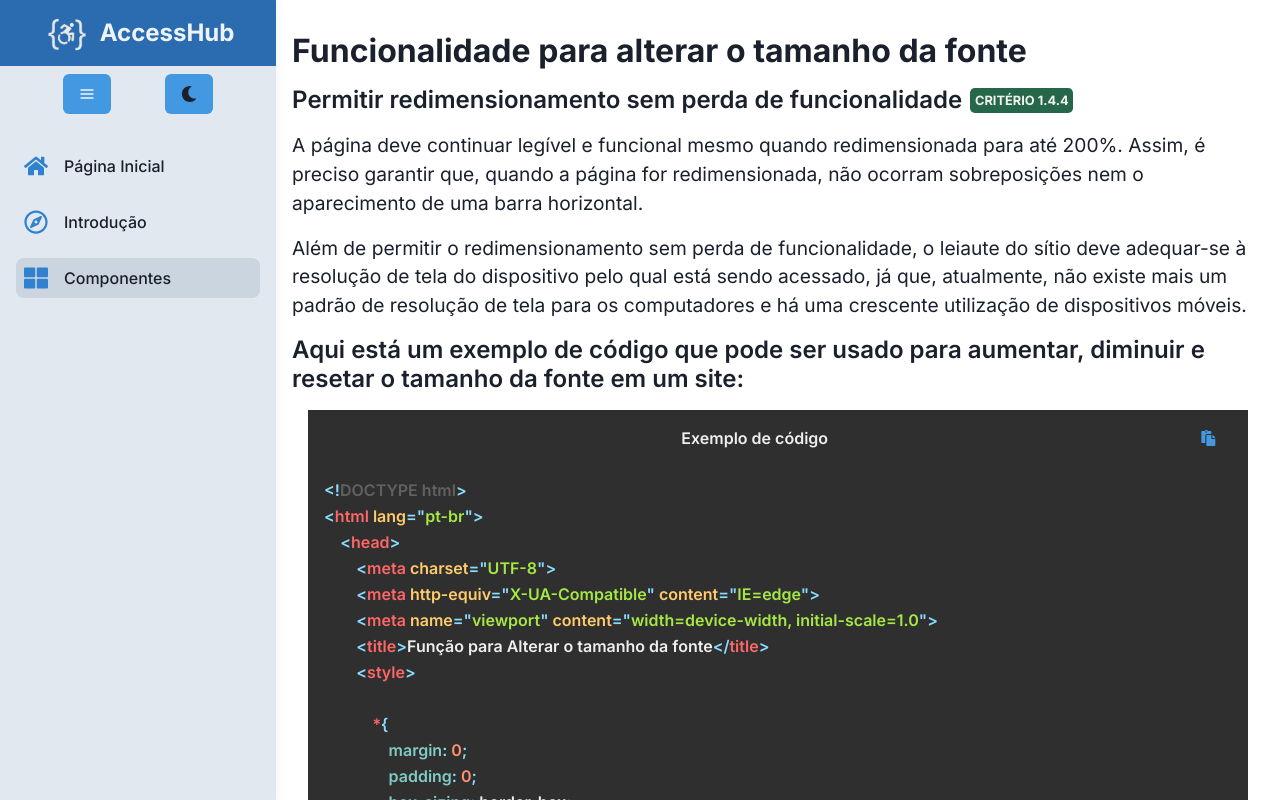
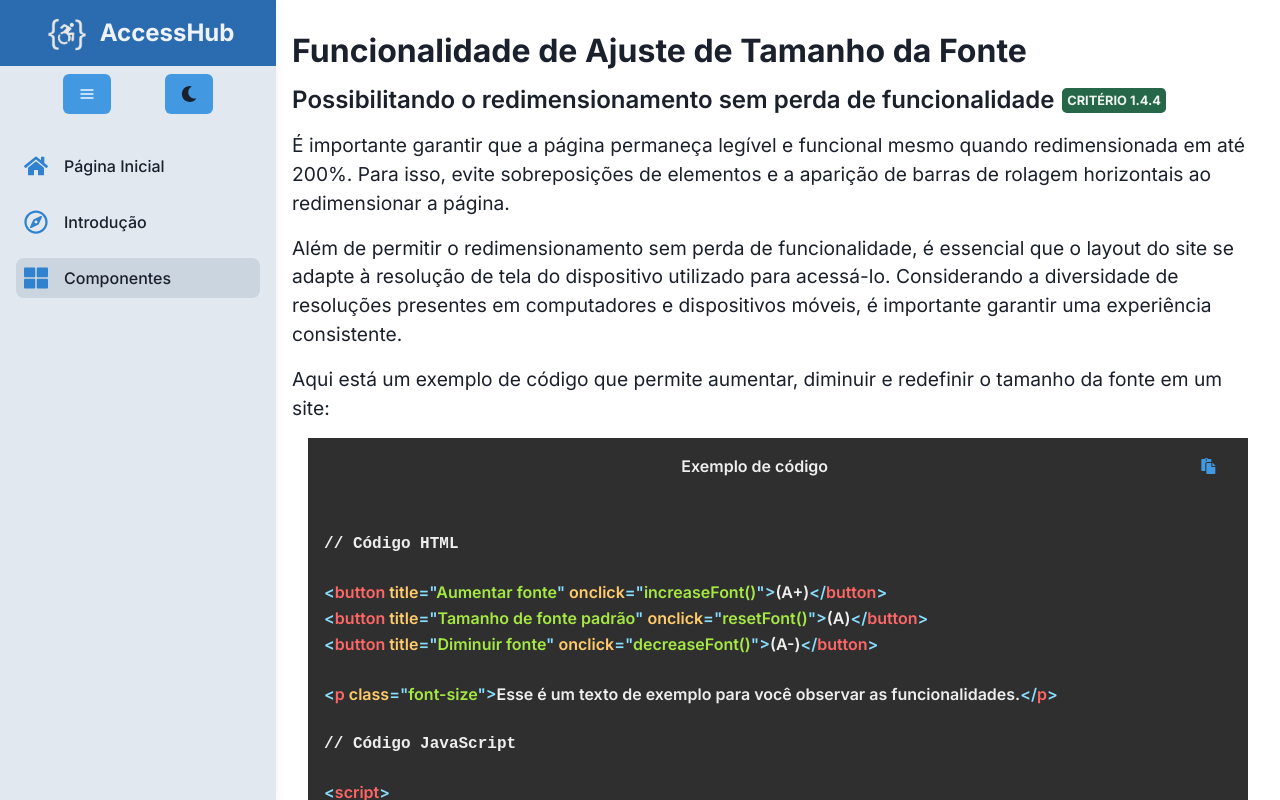
Before and after one commit to daviteixeira-dev/accesshub, a React (Vite) app: page /componentes/alterar-tamanho-da-fonte in a window 1280 px wide. Built offline with nearby package versions, Linux system fonts and the light colour scheme.

Commit message:
Refactoring the Font Size Adjustment feature code and improving the textual content of the page

```diff
--- a/src/markdown/alterarFontes_01.md
+++ b/src/markdown/alterarFontes_01.md
@@ -1,155 +1,62 @@
 
 <Code language='html'>
-&lt;!DOCTYPE html&gt;
-&lt;html lang="pt-br"&gt;
-    &lt;head&gt;
-        &lt;meta charset="UTF-8"&gt;
-        &lt;meta http-equiv="X-UA-Compatible" content="IE=edge"&gt;
-        &lt;meta name="viewport" content="width=device-width, initial-scale=1.0"&gt;
-        &lt;title&gt;Função para Alterar o tamanho da fonte&lt;/title&gt;
-        &lt;style&gt;
 
-            *{
-                margin: 0;
-                padding: 0;
-                box-sizing: border-box;
+// Código HTML
+
+&lt;button title="Aumentar fonte" onclick="increaseFont()"&gt;(A+)&lt;/button&gt;
+&lt;button title="Tamanho de fonte padrão" onclick="resetFont()"&gt;(A)&lt;/button&gt;
+&lt;button title="Diminuir fonte" onclick="decreaseFont()"&gt;(A-)&lt;/button&gt;
+
+&lt;p class="font-size"&gt;Esse é um texto de exemplo para você observar as funcionalidades.&lt;/p&gt;
+
+// Código JavaScript
+
+&lt;script&gt;
+    //Variáveis para armazenar os valores originais da fonte
+
+    let fontSizeElements = document.querySelectorAll(".font-size");
+    let originalFontSizes = {};
+
+    for(let i = 0; i < fontSizeElements.length; i++){
+        // Armazena o tamanho original da fonte
+        originalFontSizes[i] = getComputedStyle(fontSizeElements[i]).fontSize;
+    }
+
+    // Função para aumentar o tamanho da fonte
+    function increaseFont(){
+        // Seleciona todos os elementos com a classe "font-size"
+        let elements = document.querySelectorAll(".font-size");
+
+        for(let i = 0; i < elements.length; i++){
+            let fontSize = parseInt(getComputedStyle(elements[i]).fontSize);
+
+            if(fontSize < 30){  // Limite máximo de aumento
+                fontSize += 2;
+                elements[i].style.fontSize = fontSize + "px";
             }
+        }
+    }
 
-            header nav {
-                width: 100%;
-                padding: 1rem;
-                display: flex;
-                margin-bottom: 1rem;
-                align-items: center;
-                background-color: #ddd;
-                justify-content: space-around;
+    // Função para diminuir o tamanho da fonte
+    function decreaseFont(){
+        // Seleciona todos os elementos com a classe "font-size"
+        let elements = document.querySelectorAll(".font-size");
+
+        for(let i = 0; i < elements.length; i++){
+            let fontSize = parseInt(getComputedStyle(elements[i]).fontSize);
+
+            if(fontSize > 12){ // Limite mínimo de diminuição
+                fontSize -= 2;
+                elements[i].style.fontSize = fontSize + "px";
             }
+        }
+    }
 
-            header nav ul,
-            header nav .bts {
-                display: flex;
-                align-items: center;
-                justify-content: space-around;
-            }
-
-            header nav ul {
-                width: 60%;
-            }
-
-            header nav p,
-            header nav .bts {
-                width: 20%;
-            }
-
-            header nav ul li {
-                list-style: none;
-            }
-
-            header nav .bts button {
-                padding: .5rem;
-                cursor: pointer;
-            }
-
-            main {
-                margin: 1rem;
-            }
-
-            main h1 {
-                font-size: 30px;
-                margin-bottom: 1rem;
-            }
-
-            main p {
-                font-size: 16px;
-                margin-bottom: 1rem;
-            }
-
-            main h1, main p {
-                transition: 0.4s ease-in-out;
-            }
-        &lt;/style&gt;
-    &lt;/head&gt;
-    &lt;body&gt;
-        &lt;header&gt;
-            &lt;nav&gt;
-                &lt;p&gt;Menu&lt;/p&gt;
-                &lt;ul&gt;
-                    &lt;li&gt;Home&lt;/li&gt;
-                    &lt;li&gt;Produtos&lt;/li&gt;
-                    ...
-                    &lt;li&gt;Sobre&lt;/li&gt;
-                &lt;/ul&gt;
-                &lt;div class="bts"&gt;
-                    &lt;button title="Aumentar fonte" onclick="increaseFont()"&gt;(A+)&lt;/button&gt;
-                    &lt;button title="Tamanho de fonte padrão" onclick="resetFont()"&gt;(A)&lt;/button&gt;
-                    &lt;button title="Diminuir fonte" onclick="decreaseFont()"&gt;(A-)&lt;/button&gt;
-                &lt;/div&gt;
-            &lt;/nav&gt;
-        &lt;/header&gt;
-        &lt;main&gt;
-            &lt;h1 class="font-size"&gt;
-                Texto de Exemplo
-            &lt;/h1&gt;
-
-            &lt;p class="font-size"&gt;
-                Esse é um texto de exemplo para você observar as funcionalidades de aumentar e diminuir
-                a fonte, como também resetar a mesma para o tamanho original.
-            &lt;/p&gt;
-
-            &lt;p class="font-size"&gt;
-                Lorem ipsum dolor sit amet, consectetur adipisicing elit. Laboriosam iusto vero
-                perspiciatis dolor, ducimus, dolorum delectus omnis voluptas pariatur error
-                esse provident facilis. Doloribus suscipit quisquam quod saepe deleniti asperiores?
-            &lt;/p&gt;
-        &lt;/main&gt;
-        &lt;script&gt;
-            //Variáveis para armazenar os valores originais da fonte
-
-            let fontSizeElements = document.querySelectorAll(".font-size");
-            let originalFontSizes = {};
-
-            for(let i = 0; i < fontSizeElements.length; i++){
-                // Armazena o tamanho original da fonte
-                originalFontSizes[i] = getComputedStyle(fontSizeElements[i]).fontSize;
-            }
-
-            // Função para aumentar o tamanho da fonte
-            function increaseFont(){
-                // Seleciona todos os elementos com a classe "font-size"
-                let elements = document.querySelectorAll(".font-size");
-
-                for(let i = 0; i < elements.length; i++){
-                    let fontSize = parseInt(getComputedStyle(elements[i]).fontSize);
-
-                    if(fontSize < 30){  // Limite máximo de aumento
-                        fontSize += 2;
-                        elements[i].style.fontSize = fontSize + "px";
-                    }
-                }
-            }
-
-            // Função para diminuir o tamanho da fonte
-            function decreaseFont(){
-                // Seleciona todos os elementos com a classe "font-size"
-                let elements = document.querySelectorAll(".font-size");
-
-                for(let i = 0; i < elements.length; i++){
-                    let fontSize = parseInt(getComputedStyle(elements[i]).fontSize);
-
-                    if(fontSize > 12){ // Limite mínimo de diminuição
-                        fontSize -= 2;
-                        elements[i].style.fontSize = fontSize + "px";
-                    }
-                }
-            }
-
-            // Função para voltar ao tamanho original da fonte
-            function resetFont(){
-                for(let i = 0; i < fontSizeElements.length; i++){
-                    fontSizeElements[i].style.fontSize = originalFontSizes[i];
-                }
-            }
-        &lt;/script&gt;
-    &lt;/body&gt;
-&lt;/html&gt;
+    // Função para voltar ao tamanho original da fonte
+    function resetFont(){
+        for(let i = 0; i < fontSizeElements.length; i++){
+            fontSizeElements[i].style.fontSize = originalFontSizes[i];
+        }
+    }
+&lt;/script&gt;
 </Code>
--- a/src/pages/subpages/PageAboutFunctionChangeFontSize.tsx
+++ b/src/pages/subpages/PageAboutFunctionChangeFontSize.tsx
@@ -53,7 +53,7 @@ const PageAboutFunctionChangeFontSize = () => {
                         fontFamily='Inter'
                         mt={['5rem', '5rem', '1rem', '1rem']}
                     >
-                        Funcionalidade para alterar o tamanho da fonte
+                        Funcionalidade de Ajuste de Tamanho da Fonte
                     </Heading>
 
                     <Heading
@@ -66,7 +66,7 @@ const PageAboutFunctionChangeFontSize = () => {
                         flexDirection={['column', 'column', 'row', 'row']}
                         alignItems={['start', 'start', 'center', 'center']}
                     >
-                        Permitir redimensionamento sem perda de funcionalidade
+                        Possibilitando o redimensionamento sem perda de funcionalidade
 
                         <BadgeWCAGInfoNumber
                             textWCAG='Critério 1.4.4'
@@ -81,9 +81,9 @@ const PageAboutFunctionChangeFontSize = () => {
                         fontSize='1.2rem'
                         fontFamily='Inter'
                     >
-                        A página deve continuar legível e funcional mesmo quando redimensionada para
-                        até 200%. Assim, é preciso garantir que, quando a página for redimensionada,
-                        não ocorram sobreposições nem o aparecimento de uma barra horizontal.
+                        É importante garantir que a página permaneça legível e funcional mesmo quando
+                        redimensionada em até 200%. Para isso, evite sobreposições de elementos e a
+                        aparição de barras de rolagem horizontais ao redimensionar a página.
                     </Text>
 
                     <Text
@@ -92,22 +92,22 @@ const PageAboutFunctionChangeFontSize = () => {
                         fontSize='1.2rem'
                         fontFamily='Inter'
                     >
-                        Além de permitir o redimensionamento sem perda de funcionalidade, o leiaute do sítio
-                        deve adequar-se à resolução de tela do dispositivo pelo qual está sendo acessado,
-                        já que, atualmente, não existe mais um padrão de resolução de tela para os
-                        computadores e há uma crescente utilização de dispositivos móveis.
+                        Além de permitir o redimensionamento sem perda de funcionalidade, é essencial
+                        que o layout do site se adapte à resolução de tela do dispositivo utilizado
+                        para acessá-lo. Considerando a diversidade de resoluções presentes em
+                        computadores e dispositivos móveis, é importante garantir uma experiência
+                        consistente.
                     </Text>
 
-                    <Heading
-                        as='h3'
+                    <Text
                         mb='1rem'
-                        fontWeight='600'
-                        fontSize='1.5rem'
+                        fontWeight='400'
+                        fontSize='1.2rem'
                         fontFamily='Inter'
                     >
-                        Aqui está um exemplo de código que pode ser usado para
-                        aumentar, diminuir e resetar o tamanho da fonte em um site:
-                    </Heading>
+                        Aqui está um exemplo de código que permite aumentar, diminuir e
+                        redefinir o tamanho da fonte em um site:
+                    </Text>
 
                     <PostComponent article_name={'alterarFontes_01'} />
 
@@ -117,11 +117,10 @@ const PageAboutFunctionChangeFontSize = () => {
                         fontSize='1.2rem'
                         fontFamily='Inter'
                     >
-                        Este código apresenta três botões com os textos "(A+)", "(A)" e "(A-)"
-                        e os adiciona a página. Quando os botões são clicados, o código
-                        seleciona todos os elementos com a classe "font-size"
-                        (que deve ser adicionada aos elementos que deseja alterar o tamanho da fonte) e
-                        altera o tamanho da fonte em 2 pixels.
+                        O código abaixo demonstra a adição de três botões, "(A+)", "(A)" e "(A-)", à
+                        página. Ao clicar nesses botões, o código seleciona todos os elementos com a
+                        classe "font-size" (que deve ser adicionada aos elementos que terão seu
+                        tamanho de fonte alterado) e ajusta o tamanho da fonte em 2 pixels.
                     </Text>
 
                     <Text
@@ -130,32 +129,10 @@ const PageAboutFunctionChangeFontSize = () => {
                         fontSize='1.2rem'
                         fontFamily='Inter'
                     >
-                        Dentro da tag {'<script></script>'} podemos ver os exemplos de como as
-                        funções de aumentar, diminuir e resetar o tamanho da fonte são feitos e
-                        como eles podem ser acessados a partir do atributo "onclick" de um botão no HTML.
-                    </Text>
-
-                    <Text
-                        mb='1rem'
-                        fontWeight='400'
-                        fontSize='1.2rem'
-                        fontFamily='Inter'
-                    >
-                        Assim, quando um botão é clicado, a função correspondente é chamada e o
-                        tamanho da fonte é alterado. Isso permite que você adicione os botões
-                        diretamente no HTML, sem precisar criá-los dinamicamente usando JavaScript.
-                    </Text>
-
-                    <Text
-                        mb='1rem'
-                        fontWeight='400'
-                        fontSize='1.2rem'
-                        fontFamily='Inter'
-                    >
-                        Você pode adicionar limites de aumento e diminuição de fonte no código acima
+                        Você pode adicionar limites para o aumento e a diminuição do tamanho da fonte
                         adicionando condições dentro dos event listeners dos botões. Os limites são
-                        definidos nas linhas if {`(fontSize < 30)`} e if {`(fontSize > 12)`},
-                        onde 30px é o limite máximo para o aumento e 12px é o limite mínimo para a
+                        definidos em {"if (fontSize < 30)"} e {"if (fontSize > 12)"}, onde 30px é o
+                        limite máximo para o aumento e 12px é o limite mínimo para a
                         diminuição. Esses limites podem ser ajustados de acordo com as necessidades
                         do seu site.
                     </Text>
@@ -166,9 +143,9 @@ const PageAboutFunctionChangeFontSize = () => {
                         fontSize='1.2rem'
                         fontFamily='Inter'
                     >
-                        Você pode armazenar o tamanho atual da fonte de cada elemento individualmente,
-                        em vez de usar uma variável global. Dessa forma, cada elemento terá seu próprio
-                        tamanho de fonte e não haverá interferência entre os elementos.
+                        É possível armazenar o tamanho atual da fonte de cada elemento individualmente,
+                        em vez de utilizar uma variável global. Dessa forma, cada elemento terá seu
+                        próprio tamanho de fonte e não haverá interferência entre eles.
                     </Text>
 
                     <Text
@@ -177,12 +154,13 @@ const PageAboutFunctionChangeFontSize = () => {
                         fontSize='1.2rem'
                         fontFamily='Inter'
                     >
-                        Dentro do for loop, usamos a função
-                        getComputedStyle(elements[i]).fontSize para recuperar o tamanho atual da fonte do
-                        elemento, e armazenando esse valor na variável fontSize. Depois, verificamos se esse
-                        tamanho é menor que 30px e, se for, adicionando 2 pixels a ele. Dessa forma, cada
-                        elemento com a classe "font-size" terá seu próprio tamanho de fonte e será
-                        aumentado ou diminuido em 2 pixels a cada clique nos botões.
+                        Dentro do loop `for`, utilizamos a
+                        função `getComputedStyle(elements[i]).fontSize` para obter o tamanho atual
+                        da fonte do elemento e armazenamos esse valor na variável `fontSize`. Em
+                        seguida, verificamos se esse tamanho é menor que 30px e, se for,
+                        adicionamos 2 pixels a ele. Dessa forma, cada elemento com a
+                        classe "font-size" terá seu próprio tamanho de fonte e será aumentado ou
+                        diminuído em 2 pixels a cada clique nos botões.
                     </Text>
 
                     <Text
@@ -191,10 +169,10 @@ const PageAboutFunctionChangeFontSize = () => {
                         fontSize='1.2rem'
                         fontFamily='Inter'
                     >
-                        Para garantir que os valores originais sejam restaurados corretamente, você pode
-                        armazenar os valores originais da fonte de cada elemento individualmente no
-                        momento em que a página é carregada e, em seguida, usar esses valores para
-                        restaurar a fonte quando a função "resetFont" é chamada.
+                        Para garantir que os valores originais sejam restaurados corretamente, você
+                        pode armazenar os valores originais da fonte de cada elemento individualmente
+                        quando a página é carregada e, em seguida, utilizá-los para restaurar a
+                        fonte quando a função "resetFont" é chamada.
                     </Text>
 
                     <Text
@@ -203,12 +181,12 @@ const PageAboutFunctionChangeFontSize = () => {
                         fontSize='1.2rem'
                         fontFamily='Inter'
                     >
-                        No momento em que a página é carregada, armazenamos os valores originais da fonte
-                        de cada elemento com a classe "font-size" em uma variável
-                        chamada "originalFontSizes". Depois, na função "resetFont", estamos percorrendo
-                        cada elemento e definindo seu tamanho de fonte como o valor armazenado na
-                        variável "originalFontSizes". Dessa forma, cada elemento terá seu tamanho de
-                        fonte original restaurado, independentemente de ter um tamanho diferente
+                        No momento em que a página é carregada, armazenamos os valores originais da
+                        fonte de cada elemento com a classe "font-size" em uma variável
+                        chamada "originalFontSizes". Em seguida, na função "resetFont", percorremos
+                        cada elemento e definimos seu tamanho de fonte como o valor armazenado na
+                        variável "originalFontSizes". Dessa forma, cada elemento terá seu tamanho
+                        de fonte original restaurado, independentemente de ter um tamanho diferente
                         antes de ser modificado.
                     </Text>
 
@@ -218,9 +196,9 @@ const PageAboutFunctionChangeFontSize = () => {
                         fontSize='1.2rem'
                         fontFamily='Inter'
                     >
-                        Lembrando que é importante testar o site com usuários e verificar se o
-                        limite de aumento e diminuição, além da funcionalidade de resetar o
-                        tamanho da fonte, atende a necessidade de todos os usuários.
+                        É importante testar o site com usuários para verificar se o limite de aumento
+                        e diminuição, além da funcionalidade de redefinir o tamanho da fonte,
+                        atendem às necessidades de todos os usuários.
                     </Text>
 
                     <Heading
@@ -233,7 +211,7 @@ const PageAboutFunctionChangeFontSize = () => {
                         flexDirection={['column', 'column', 'row', 'row']}
                         alignItems={['start', 'start', 'center', 'center']}
                     >
-                        Critérios da WCAG que foram atendidos
+                        Critérios da WCAG que são atendidos
 
                         <BadgeWCAGInfoNumber
                             textWCAG='Critério 1.4.4'
@@ -266,9 +244,9 @@ const PageAboutFunctionChangeFontSize = () => {
                         fontSize='1.2rem'
                         fontFamily='Inter'
                     >
-                        1.4.4 Resizable Text (Texto redimensionável): O código permite que os usuários
-                        aumentem e diminuam o tamanho da fonte, garantindo que eles possam
-                        ajustar a legibilidade do texto de acordo com suas necessidades.
+                        1.4.4 Texto redimensionável: O código permite que os usuários aumentem e
+                        diminuam o tamanho da fonte, garantindo que eles possam ajustar a
+                        legibilidade do texto de acordo com suas necessidades.
                     </Text>
 
                     <Text
@@ -277,8 +255,8 @@ const PageAboutFunctionChangeFontSize = () => {
                         fontSize='1.2rem'
                         fontFamily='Inter'
                     >
-                        2.4.4 Link Purpose (Objetivo do Link): Com as funções de aumentar e
-                        diminuir fonte, os usuários sabem claramente qual é a finalidade do botão.
+                        2.4.4 Objetivo do Link: Com as funções de aumento e diminuição da fonte, os
+                        usuários compreendem claramente a finalidade dos botões.
                     </Text>
 
                     <Text
@@ -287,9 +265,9 @@ const PageAboutFunctionChangeFontSize = () => {
                         fontSize='1.2rem'
                         fontFamily='Inter'
                     >
-                        3.2.2 On Input (Em Entrada): O código utiliza eventos de click para
-                        aumentar e diminuir a fonte, permitindo que os usuários realizem
-                        essas ações facilmente sem precisar de teclado ou outros dispositivos de entrada.
+                        3.2.2 Em Entrada: O código utiliza eventos de clique para aumentar e diminuir a
+                        fonte, permitindo que os usuários realizem essas ações facilmente, sem a
+                        necessidade de utilizar o teclado ou outros dispositivos de entrada.
                     </Text>
 
                     <Text
@@ -298,9 +276,9 @@ const PageAboutFunctionChangeFontSize = () => {
                         fontSize='1.2rem'
                         fontFamily='Inter'
                     >
-                        3.2.4 Consistent Navigation (Navegação Consistente): O código utiliza a
-                        mesma estrutura de botões para aumentar e diminuir a fonte, garantindo
-                        que os usuários possam facilmente encontrar e usar essas funções.
+                        O código utiliza a mesma estrutura de botões para aumentar e diminuir a
+                        fonte, garantindo que os usuários possam encontrar e utilizar essas funções
+                        facilmente.
                     </Text>
 
                     <Heading
@@ -322,9 +300,8 @@ const PageAboutFunctionChangeFontSize = () => {
                         fontSize='1.2rem'
                         fontFamily='Inter'
                     >
-                        É importante lembrar que este código apresentado é apenas uma
-                        sugestão e pode ser adaptado de acordo com as necessidades específicas do
-                        seu projeto.
+                        Lembre-se de que esse código é apenas uma sugestão e pode ser adaptado de
+                        acordo com as necessidades específicas do seu projeto.
                     </Text>
 
                     <Text
@@ -333,10 +310,10 @@ const PageAboutFunctionChangeFontSize = () => {
                         fontSize='1.2rem'
                         fontFamily='Inter'
                     >
-                        Além disso, é importante também que seja feito testes de usabilidade para verificar se
-                        a fonte voltando ao tamanho original está de acordo com as necessidades
-                        do usuário, além de verificar se não há problemas de acessibilidade,
-                        como fonte muito pequena, após o reset.
+                        Além disso, é importante realizar testes de usabilidade para verificar se a
+                        restauração do tamanho original da fonte está de acordo com as necessidades
+                        do usuário e se não há problemas de acessibilidade, como fonte muito
+                        pequena, após a redefinição.
                     </Text>
 
                     <Text
@@ -345,9 +322,10 @@ const PageAboutFunctionChangeFontSize = () => {
                         fontSize='1.2rem'
                         fontFamily='Inter'
                     >
-                        Também é uma boa prática manter o controle do tamanho da fonte em toda
-                        a página, isto é, deixar o tamanho da fonte do conteúdo dinâmico, e não
-                        fixo, para atender a necessidade de usuários com diferentes necessidades.
+                        Também é uma boa prática manter o controle do tamanho da fonte em toda a
+                        página, ou seja, permitir que o tamanho da fonte do conteúdo seja dinâmico
+                        e não fixo, para atender às necessidades de usuários com diferentes
+                        preferências.
                     </Text>
 
                 </Flex>
```
